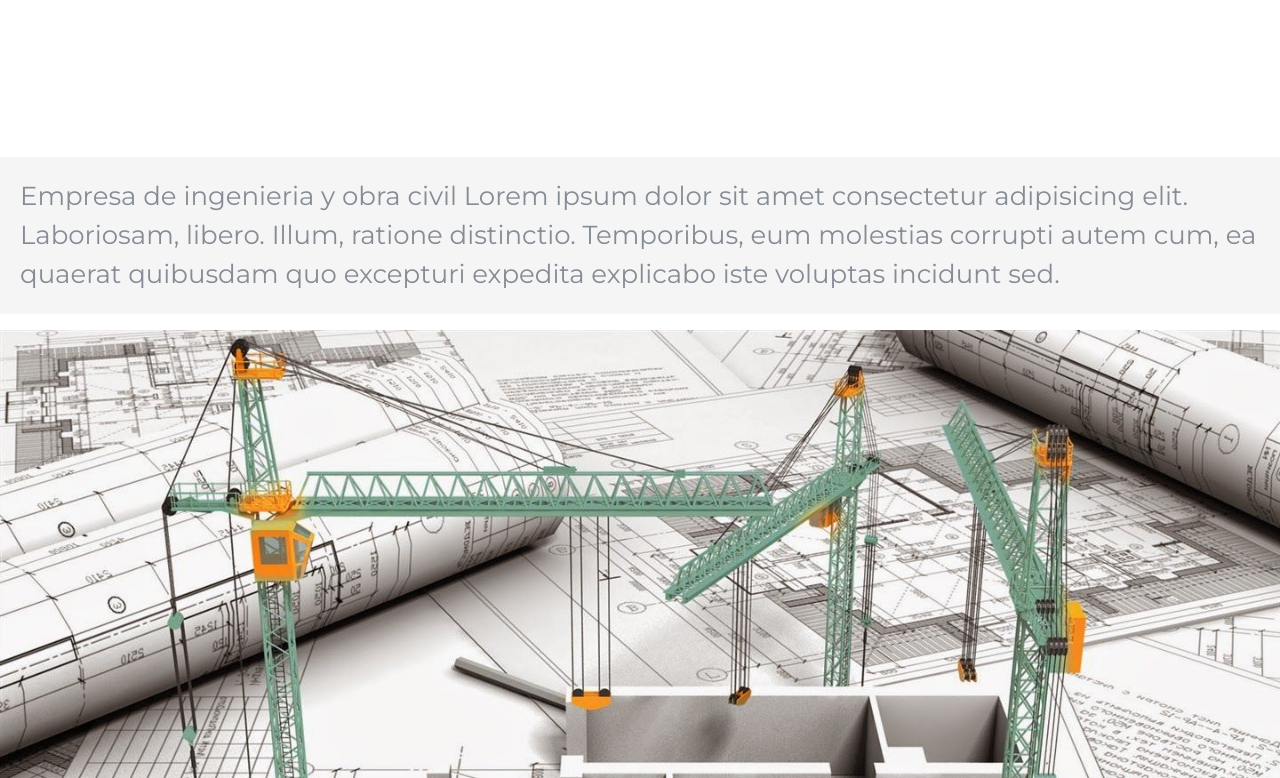
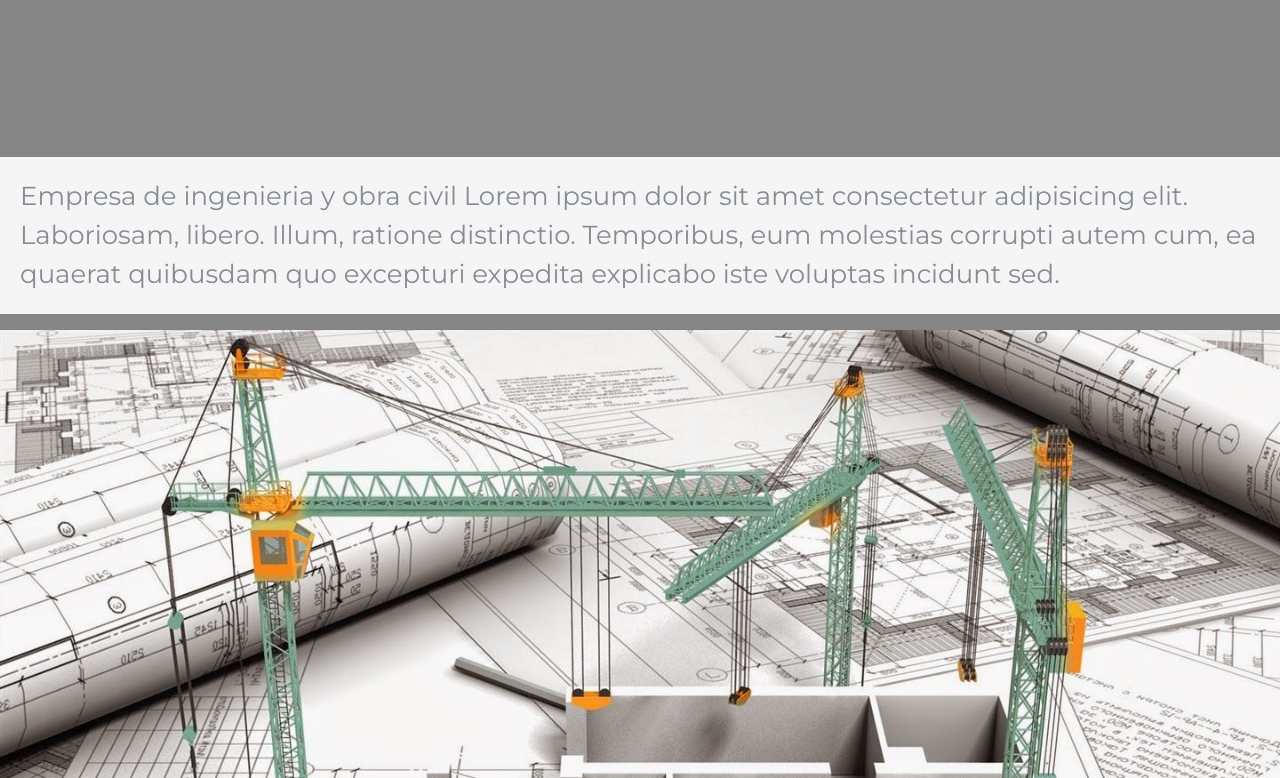
Before and after one commit to juliolarra1/proyecto, a website: page index.html in a window 1280 px wide. Shown: the part 535-1313 px from the top of the page. Drawn offline with nearby package versions, Linux system fonts and the light colour scheme.

Commit message:
arreglos-10

```diff
--- a/SCSS/_decoracion.scss
+++ b/SCSS/_decoracion.scss
@@ -171,7 +171,3 @@
 .fondo-header-no {
     background: none;
 }
-
-.fondo-body {
-    background-color: map-get($colores, color-blanco);
-}
--- a/index.html
+++ b/index.html
@@ -35,7 +35,7 @@
 
 
 </head>
-<body class="fondo-body">
+<body>
     <section class="contenedor">
         <!-- Header -->
         <nav class="navbar navbar-expand-lg navbar-light bg-light fondo-header">
```
Also changed, not shown: CSS/style.css, 1 other file.
